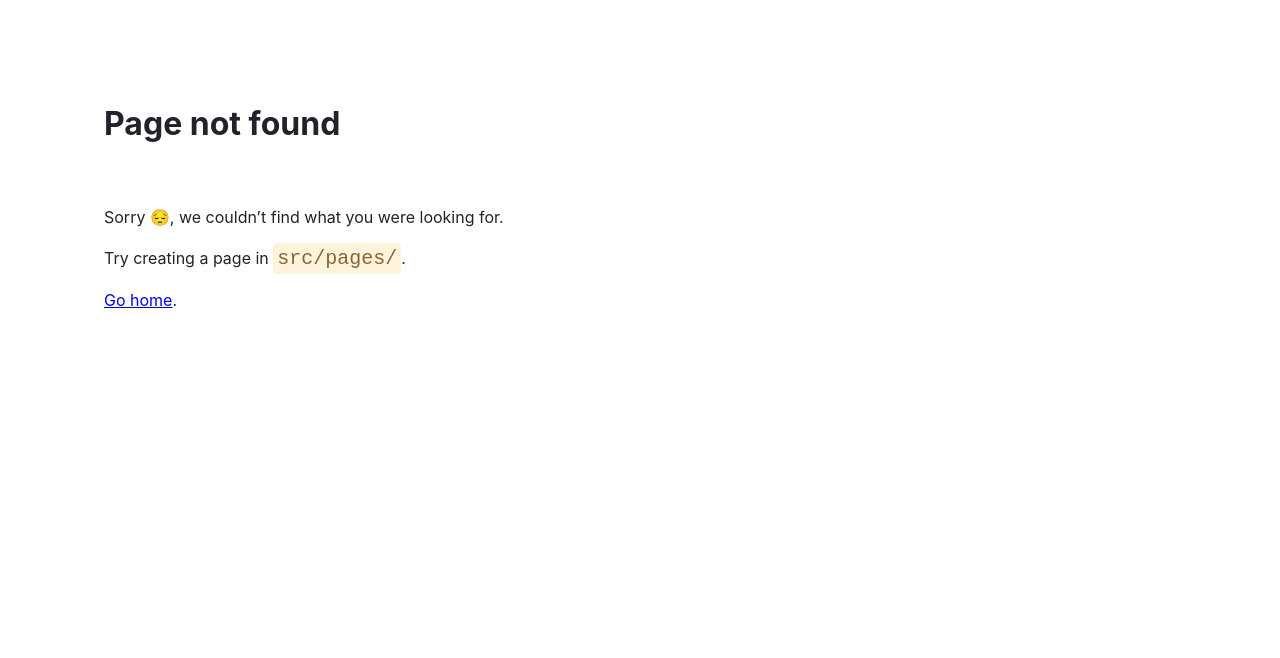
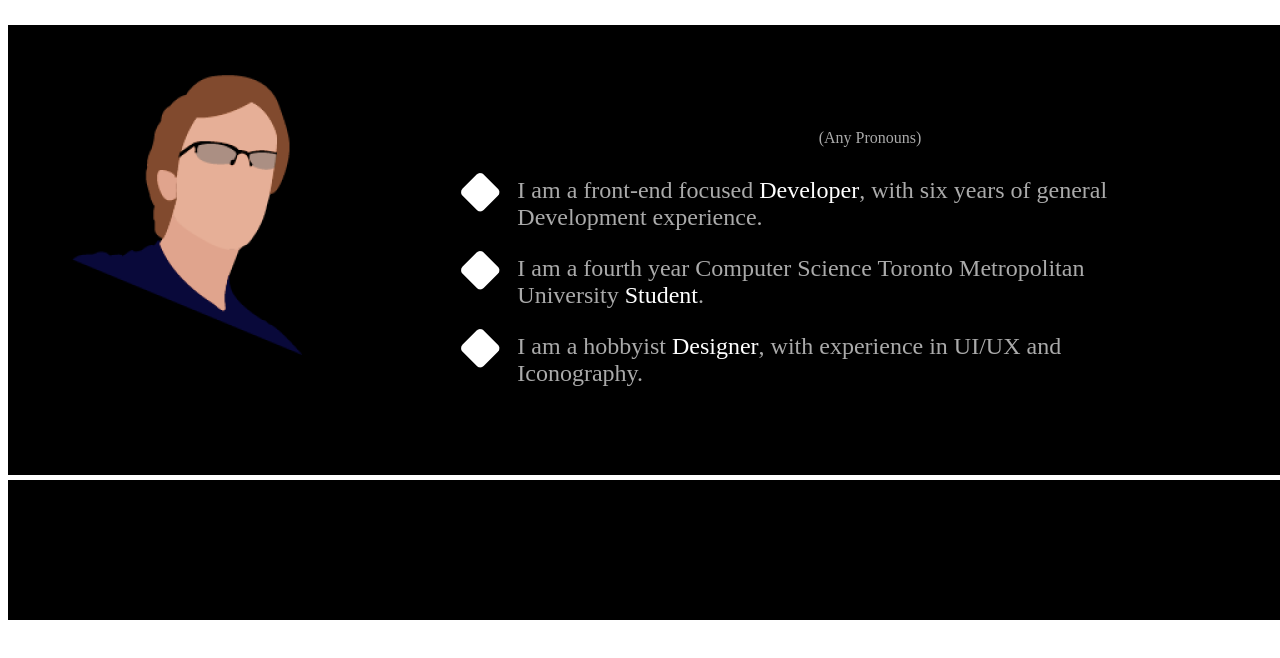
Before and after one commit to MaxBelleville/my-portfolio, a Gatsby site: page /aboutMe in a window 1280 px wide. Before the commit this address had no page. Built offline with nearby package versions, Linux system fonts and the light colour scheme; Gatsby itself is replaced by a stand-in of ours.

Commit message:
Updated to fit figma designs

```diff
--- a/gatsby-config.ts
+++ b/gatsby-config.ts
@@ -10,19 +10,37 @@ const config: GatsbyConfig = {
   // If you use VSCode you can also use the GraphQL plugin
   // Learn more at: https://gatsby.dev/graphql-typegen
   graphqlTypegen: true,
-  plugins: ["gatsby-plugin-image", `gatsby-plugin-material-ui`, "gatsby-plugin-sitemap", {
+  plugins: ["gatsby-plugin-emotion", "gatsby-plugin-image", "gatsby-plugin-sitemap", {
     resolve: 'gatsby-plugin-manifest',
     options: {
       "icon": "src/images/icon.png"
     }
-  }, "gatsby-plugin-sharp", "gatsby-transformer-sharp", {
+  }, "gatsby-plugin-sharp","gatsby-plugin-material-ui", "gatsby-transformer-sharp", {
     resolve: 'gatsby-source-filesystem',
     options: {
       "name": "images",
       "path": "./src/images/"
     },
     __key: "images"
-  }]
+  },
+  {
+    resolve: `gatsby-omni-font-loader`,
+    options: {
+      enableListener: true,
+      preconnect: [`https://fonts.googleapis.com`, `https://fonts.gstatic.com`],
+      web: [
+        {
+          name: `Pacifico`,
+          file: `https://fonts.googleapis.com/css2?family=Pacifico:wght@400&display=swap`,
+        },
+        {
+          name: `Raleway`,
+          file: `https://fonts.googleapis.com/css2?family=Raleway:wght@400;500;800&display=swap`,
+        }
+      ],
+    },
+  },
+]
 };
 
 export default config;
--- a/src/pages/404.tsx
+++ b/src/pages/404.tsx
@@ -1,5 +1,5 @@
 import * as React from "react"
-import { Link, HeadFC } from "gatsby"
+import { Link, HeadFC, PageProps } from "gatsby"
 
 const pageStyles = {
   color: "#232129",
@@ -23,7 +23,7 @@ const codeStyles = {
   borderRadius: 4,
 }
 
-const NotFoundPage = () => {
+const NotFoundPage: React.FC<PageProps> = () => {
   return (
     <main style={pageStyles}>
       <h1 style={headingStyles}>Page not found</h1>
--- /dev/null
+++ b/src/pages/aboutMe.tsx
@@ -0,0 +1,83 @@
+import * as React from "react";
+import CssBaseline from "@mui/material/CssBaseline";
+import Box from "@mui/material/Box";
+import Typography from "@mui/material/Typography";
+import Container from "@mui/material/Container";
+import Link from "@mui/material/Link";
+import "../styles/index.css";
+import avatar from "../images/blankAvatar.png";
+import listPoint from "../images/listPoint.png";
+import ListItem from "@mui/material/ListItem";
+import ListItemIcon from "@mui/material/ListItemIcon";
+import ListItemText from "@mui/material/ListItemText";
+import Divider from "@mui/material/Divider";
+import List from "@mui/material/List";
+import Grid from "@mui/material/Grid";
+
+export default function AboutMe() {
+  return (
+    <div
+      style={{ minHeight: "75vh", width: "100vw", backgroundColor: "black" }}
+    >
+      <div style={{ marginTop: 20, paddingBottom: 30 }}>
+        <Box sx={{ width: "100vw", height: "5px", backgroundColor: "white" }} />
+      </div>
+      <Container component="main" maxWidth="lg">
+        <Grid container spacing={2}>
+          <Grid item xs={4}>
+            <img src={avatar} style={{ paddingTop: 20 }} alt="Me" />
+          </Grid>
+          <Grid item xs={7}>
+            <List>
+              <ListItem disablePadding disableGutters>
+                <h1 style={{ fontSize: "48px" }}>I am Max Belleville</h1>
+                <p
+                  style={{
+                    fontSize: "16px",
+                    color: "#AAA",
+                    marginLeft: 10,
+                    marginTop: 60,
+                  }}
+                >
+                  (Any Pronouns)
+                </p>
+              </ListItem>
+              <ListItem disablePadding disableGutters>
+                <ListItemIcon>
+                  <img src={listPoint} alt="point" />
+                </ListItemIcon>
+                <p style={{ fontSize: "24px", color: "#AAA" }}>
+                  I am a front-end focused{" "}
+                  <span className="highlight">Developer</span>, with six years
+                  of general Development experience.
+                </p>
+              </ListItem>
+              <ListItem disablePadding disableGutters>
+                <ListItemIcon>
+                  <img src={listPoint} alt="point" />
+                </ListItemIcon>
+                <p style={{ fontSize: "24px", color: "#AAA" }}>
+                  I am a fourth year Computer Science Toronto Metropolitan
+                  University <span className="highlight">Student</span>.
+                </p>
+              </ListItem>
+              <ListItem disablePadding disableGutters>
+                <ListItemIcon>
+                  <img src={listPoint} alt="point" />
+                </ListItemIcon>
+                <p style={{ fontSize: "24px", color: "#AAA" }}>
+                  I am a hobbyist <span className="highlight">Designer</span>,
+                  with experience in UI/UX and Iconography.
+                </p>
+              </ListItem>
+            </List>
+          </Grid>
+        </Grid>
+      </Container>
+      <div style={{ paddingTop: 30, paddingBottom: 30 }}></div>
+      <div style={{ paddingTop: 20, marginBottom: 30 }}>
+        <Box sx={{ width: "100vw", height: "5px", backgroundColor: "white" }} />
+      </div>
+    </div>
+  );
+}
--- /dev/null
+++ b/src/styles/index.css
@@ -0,0 +1,17 @@
+h1,h2,h3 {
+    font-family: 'Pacifico', 'Arial Narrow', Arial, sans-serif;
+    margin-top: 5;
+    margin-bottom: 0;
+}
+p {
+    font-family:'Raleway','Times New Roman', Times, serif;
+    margin-top: 5;
+    margin-bottom: 0;
+    font-weight: 400;
+}
+
+.highlight {
+    font-family:'Raleway','Times New Roman', Times, serif;
+    font-weight: 500;
+    color:white
+}
```
Also changed, not shown: package.json (+25 -20 lines), src/pages/index.tsx (+52 -23 lines), src/pages/projectTeaser.tsx (added, +82 -0 lines), src/images/arrow.png (added), src/images/blankAvatar.png (added), src/images/desserts.png (added), src/images/latte.png (added), src/images/listPoint.png (added), src/images/space.jpg (added), src/images/space.svg (added), src/images/unoffical.png (added), 1 other file.
